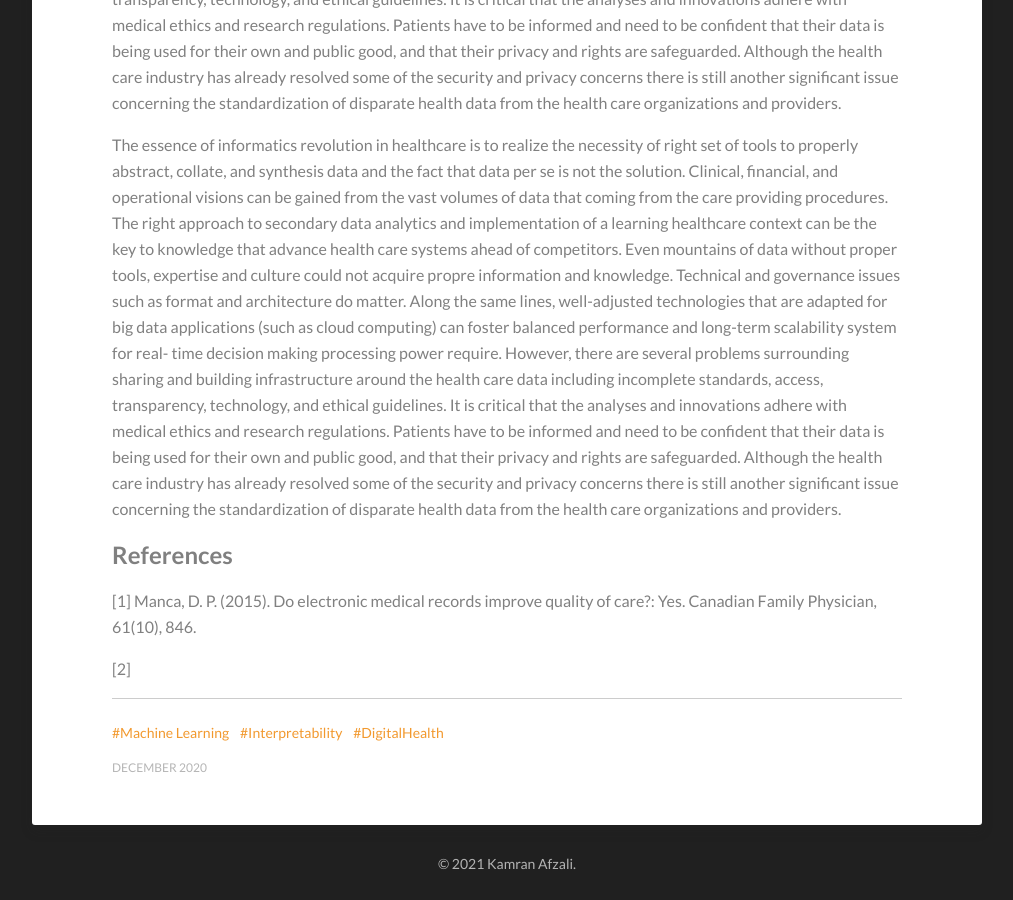
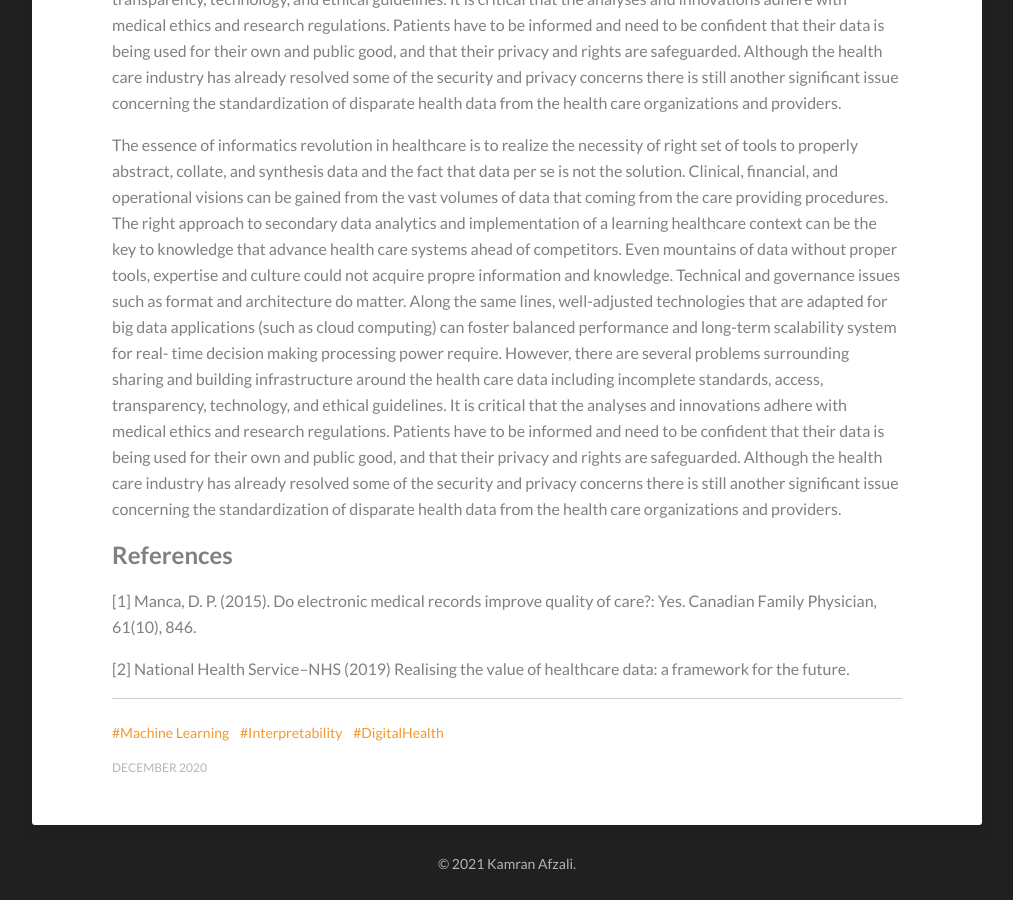
Before and after one commit to Kamran-Afzali/Kamran-Afzali.github.io, a Jekyll site: the page built from _posts/2020-12-26-EHR-Val.md, in a window 1280 px wide and 900 px high, scrolled down 3437 px. Shown: the whole window, without its empty margins (133-1146 px from the left). Built offline with Jekyll 4.4.1, drawn with Linux system fonts in a browser that asks for light colours.

Commit message:
Update 2020-12-26-EHR-Val.md

```diff
--- a/_posts/2020-12-26-EHR-Val.md
+++ b/_posts/2020-12-26-EHR-Val.md
@@ -34,4 +34,4 @@ The essence of informatics revolution in healthcare is to realize the necessity
 
 [1] Manca, D. P. (2015). Do electronic medical records improve quality of care?: Yes. Canadian Family Physician, 61(10), 846.
 
-[2]
+[2] National Health Service--NHS (2019) Realising the value of healthcare data: a framework for the future.
```
